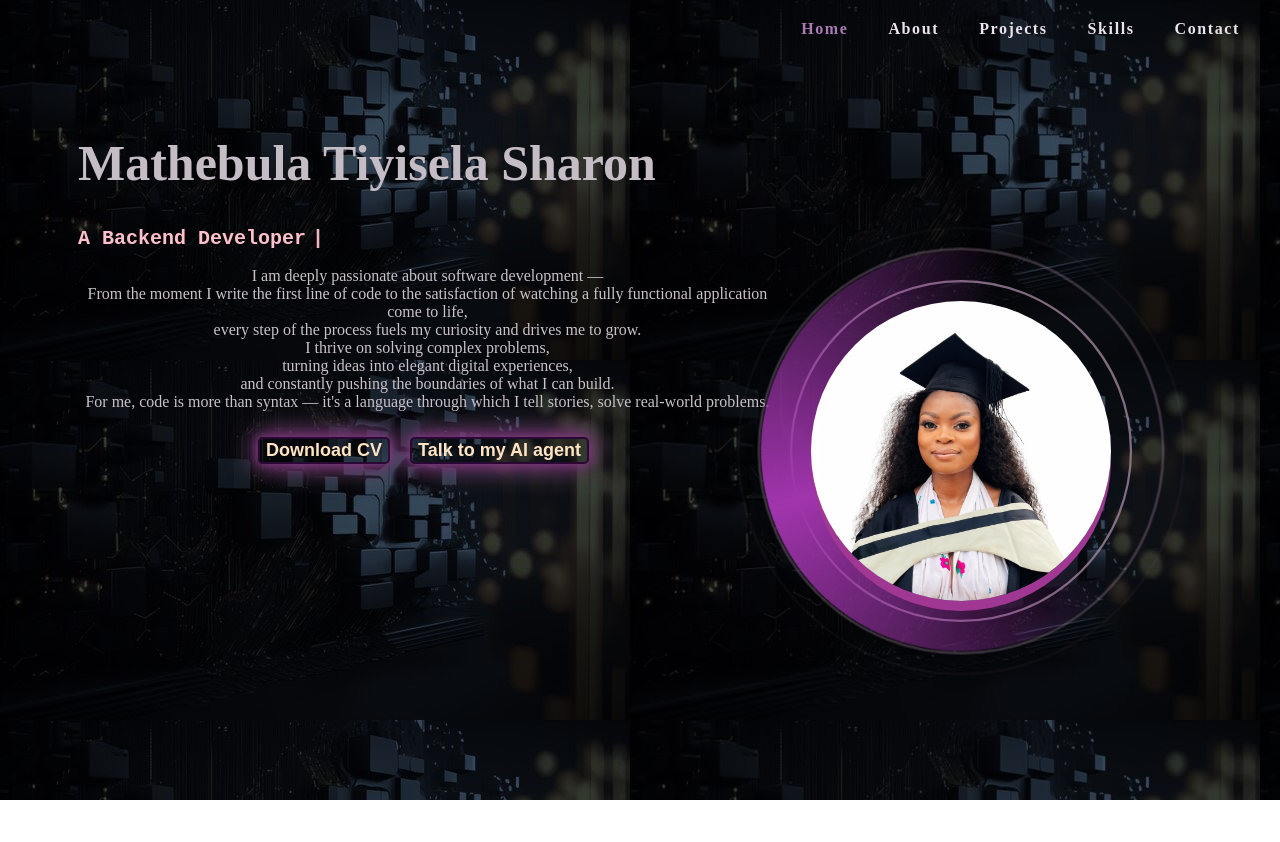
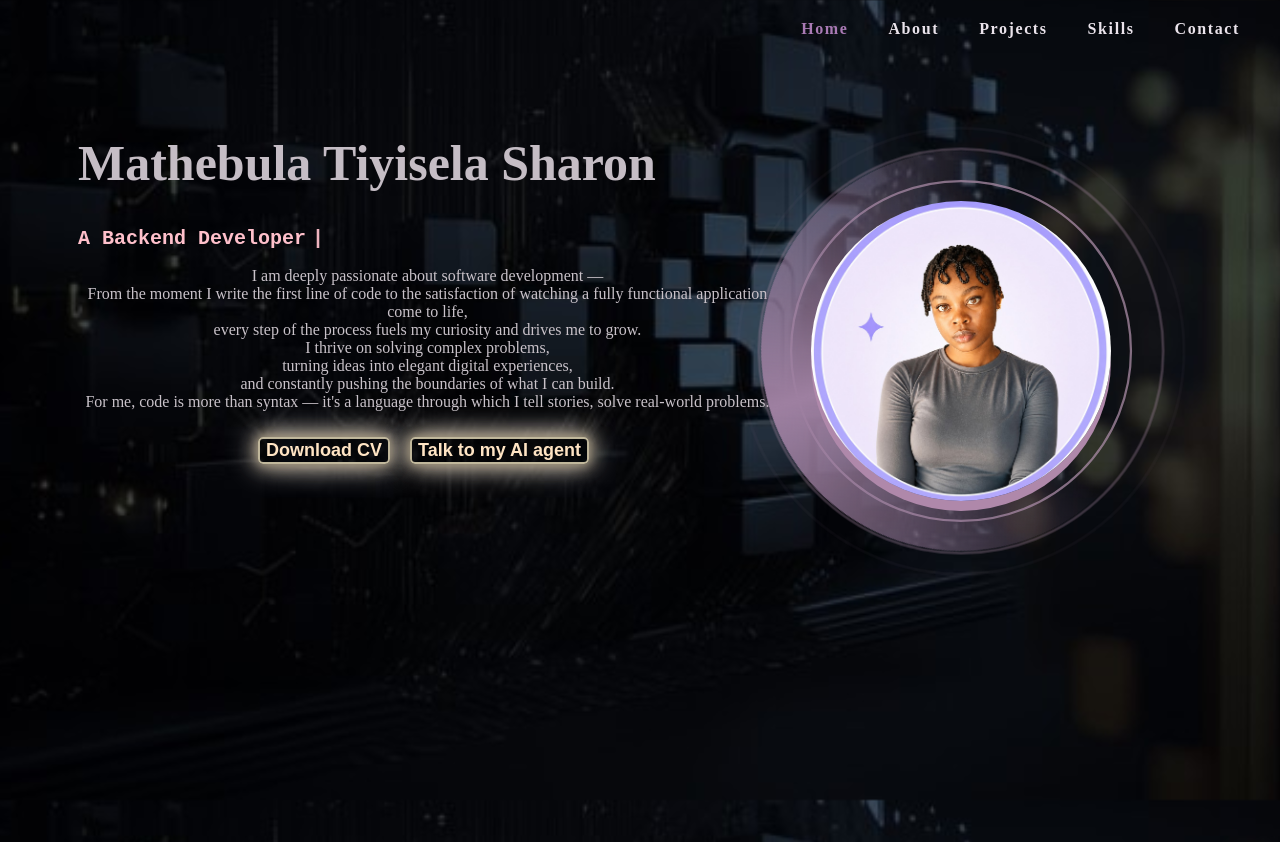
Before and after one commit to Sharon-software/Portfolio, a React (Vite) app in the folder my-app/: page / in a window 1280 px wide. Before the commit the page ends 800 px from the top, so only its background shows below. Built offline with nearby package versions, Linux system fonts and the light colour scheme.

Commit message:
add cv and AI link

```diff
--- a/my-app/src/Pages/Home.jsx
+++ b/my-app/src/Pages/Home.jsx
@@ -4,7 +4,7 @@ import image1 from "../Pictures/image1.jpeg"
 import image2 from  "../Pictures/image2.jpeg"
 import photo3 from "../Pictures/photo3.jpeg"
 import logo from "../Pictures/logo.jpg"
-
+import img from "../Pictures/img.jpg"
 const roles = [
 
   { text: "A FrontEnd Developer", color: "yellow" },
@@ -88,9 +88,12 @@ const Home = () => {
       </p>
 
       <div className="attachs">
-        <button>Download CV</button>
+        <a href="/cv.pdf" download="cv.pdf">
+         <button>Download CV</button>
+         </a>
+         <a href="https://creator.voiceflow.com/share/69f89b253ee4fb7bf5d42c23/development" >
         <button>Talk to my AI agent</button>
-
+          </a>
       </div>
       </div>
 
@@ -102,7 +105,7 @@ const Home = () => {
        <div className="border-middle"></div>
        <div className="border-inner"></div>
        <div className="border-container"></div>
-        <img src={photo3} alt="Profile 1" />
+        <img src={img} alt="Profile 1" />
       </div>
       </div>
 
--- a/my-app/src/index.css
+++ b/my-app/src/index.css
@@ -10,7 +10,12 @@ h1{
   font-size:20px;
 }
 Body{
-  background-image:url('./Pictures/bg.jpg');
+  min-height: 100vh;
+  overflow-x: hidden;
+  background-image: url('./Pictures/bg.jpg');
+  background-size: cover;
+  background-position: center;
+  background-attachment: fixed;
 
 }
 #menu {
@@ -35,7 +40,7 @@ Body{
   display: block;
   width: 100%;
   height: 3px;
-  background-color: var(--color-white);
+  background-color: white;
   border-radius: 3px;
   transition: transform 0.4s ease, opacity 0.3s ease;
   transform-origin: center;
@@ -171,6 +176,7 @@ Body{
   height: 400px;
   margin-left: auto;
   margin-right: 10%;
+  margin-top: -100px;
 }
 
 .Pictures img {
@@ -179,11 +185,11 @@ Body{
   object-fit: cover;
   border-radius: 50%;
   position: absolute;
-  top: 50%;
   left: 50%;
+  top:50%;
   transform: translate(-50%, -50%);
   z-index: 20;
-  box-shadow: 0px 10px rgb(160, 55, 146);
+  box-shadow: 0px 10px rgb(175, 136, 170);
   border: 0px;
   transition: all 0.5s ease;
 }
@@ -201,7 +207,7 @@ Body{
   left: 50%;
   transform: translate(-50%, -50%);
   border-radius: 50%;
-  background: conic-gradient(transparent, rgb(160, 52, 172), transparent, transparent);
+  background: conic-gradient(transparent, rgb(157, 127, 160), transparent, transparent);
   z-index: 3;
   animation: rotate 4s linear infinite;
 }
@@ -214,7 +220,7 @@ Body{
   left: 50%;
   transform: translate(-50%, -50%);
   border-radius: 50%;
-  background: conic-gradient(transparent, rgb(69, 1, 71), transparent, transparent);
+  background: conic-gradient(transparent, rgb(170, 111, 172), transparent, transparent);
   z-index: 4;
   animation: rotate-reverse 3s linear infinite;
   filter: blur(5px);
@@ -228,7 +234,7 @@ Body{
   left: 50%;
   transform: translate(-50%, -50%);
   border-radius: 50%;
-  background: conic-gradient(transparent, rgb(165, 7, 144), transparent, transparent);
+  background: conic-gradient(transparent, rgb(187, 112, 177), transparent, transparent);
   z-index: 5;
   animation: rotate 2s linear infinite;
 }
@@ -307,6 +313,7 @@ Body{
 
 .cont{
   display: flex;
+
 }
 .cont p{
   color:rgb(201, 194, 201);
@@ -325,16 +332,16 @@ padding-top:10px;
    color:bisque;
    background-color: transparent;
    text-decoration: none;
-   border:2px solid rgb(43, 7, 54);
+   border:2px solid rgb(192, 183, 155);
    border-radius: 5px;
-   box-shadow: 0 0 10px rgb(129, 72, 124) , 0 0 20px rgb(95, 2, 99), 0 0 30px rgb(163, 127, 158);
+   box-shadow: 0 0 10px rgb(155, 145, 120) , 0 0 20px rgb(175, 155, 131), 0 0 30px rgb(231, 230, 226);
    transition:all 0.4s ease;
    position:relative;
    overflow: hidden;
    margin-right: 20px
 }
 .attachs button:hover{
-  background-color: rgb(5, 5, 5);
+  background-color:rgb(216, 200, 180); ;
 }
 
 
```
Also changed, not shown: my-app/src/Pictures/img.jpg (added), 1 other file (tests, documents, lock files or other folders).
